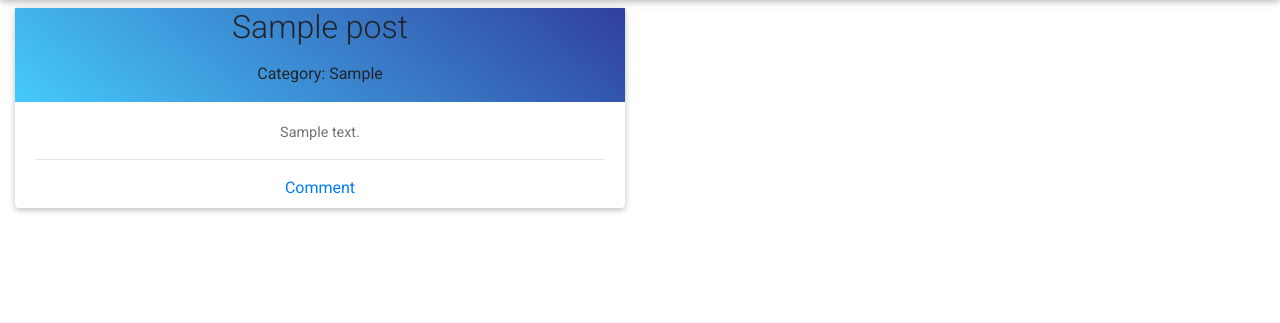
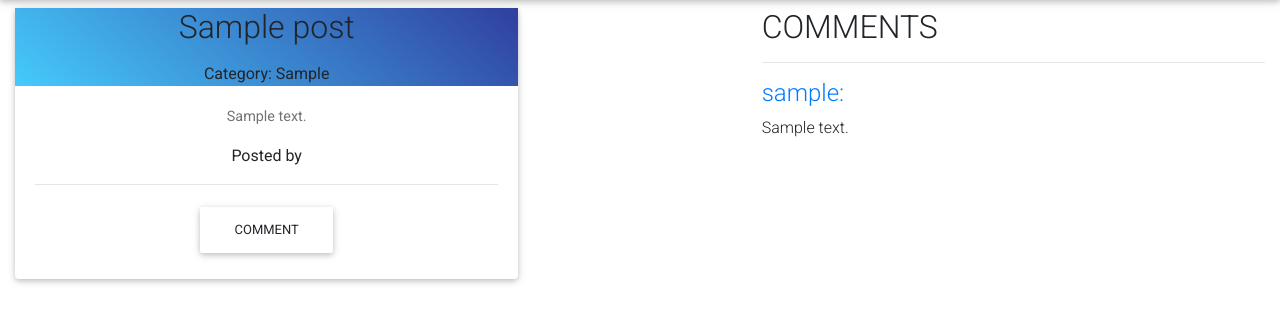
Before and after one commit to derrokip34/Pitch, a Flask app: template app/templates/pitch.html in a window 1280 px wide. Shown: the part 56-379 px from the top of the page. Run offline with Flask 2, Linux system fonts and the light colour scheme; the template is opened without the code that fills it: values that come from a table or form of the project are taken from there, others are empty; tables that the repository leaves empty hold one stand-in row (values such as "Sample post"); some libraries are stand-ins or nearby versions.

Commit message:
view user's comments

```diff
--- a/app/main/views.py
+++ b/app/main/views.py
@@ -74,7 +74,9 @@
 def pitch(id):
     pitch = Pitch.get_pitch(id)
 
-    return render_template('pitch.html',pitch=pitch)
+    comments = Comments.get_comments(pitch)
+
+    return render_template('pitch.html',pitch=pitch,comments=comments)
 
 @main.route('/<uname>/pitches')
 def user_pitches(uname):
--- a/app/models.py
+++ b/app/models.py
@@ -79,5 +79,5 @@
 
     @classmethod
     def get_comments(cls,pitch):
-        comments = Comments.query.filter_by(pitch_id=pitch).all()
+        comments = Comments.query.filter_by(pitch=pitch.id).all()
         return comments
--- a/app/templates/pitch.html
+++ b/app/templates/pitch.html
@@ -4,19 +4,28 @@
 
 <div class="container-fluid">
     <div class="row">
-        <div class="col-md-6">
-            <div class="card card-cascade" style="height: 200px;">
+        <div class="col-md-5">
+            <div class="card card-cascade">
                 <div class="view view-cascade gradient-card-header blue-gradient">
                   <h2 class="card-header-title mb-3 text-center">{{pitch.pitch_title|capitalize}}</h2>
                   <p class="card-header-subtitle mb-0 text-center">Category: {{pitch.category|capitalize}}</p>
-                  <hr>
                 </div>
                 <div class="card-body card-body-cascade text-center">
                   <p class="card-text">{{pitch.pitch_content}}</p>
+                  <p>Posted by {{current_user.username}}</p>
                   <hr>
-                  <a href="/pitch/{{pitch.id}}/comment">Comment</a>
+                  <a class="btn btn-rounded" href="/pitch/{{pitch.id}}/comment">Comment</a>
                 </div>
               </div>
+        </div>
+        <div class="col-md-2"></div>
+        <div class="col-md-5">
+          <h2>COMMENTS</h2>
+          <hr>
+          {% for comment in comments %}
+          <h4><a href="/user/{{comment.user.username}}">{{comment.user.username}}:</a></h4>
+          <p>{{comment.comment}}</p>
+          {% endfor %}
         </div>
     </div>
 </div>
```
